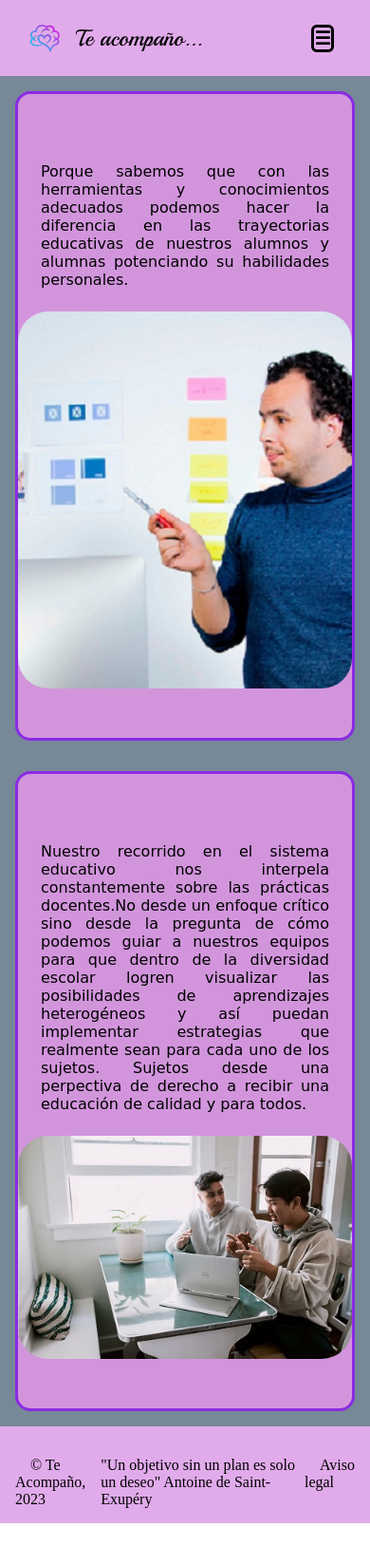
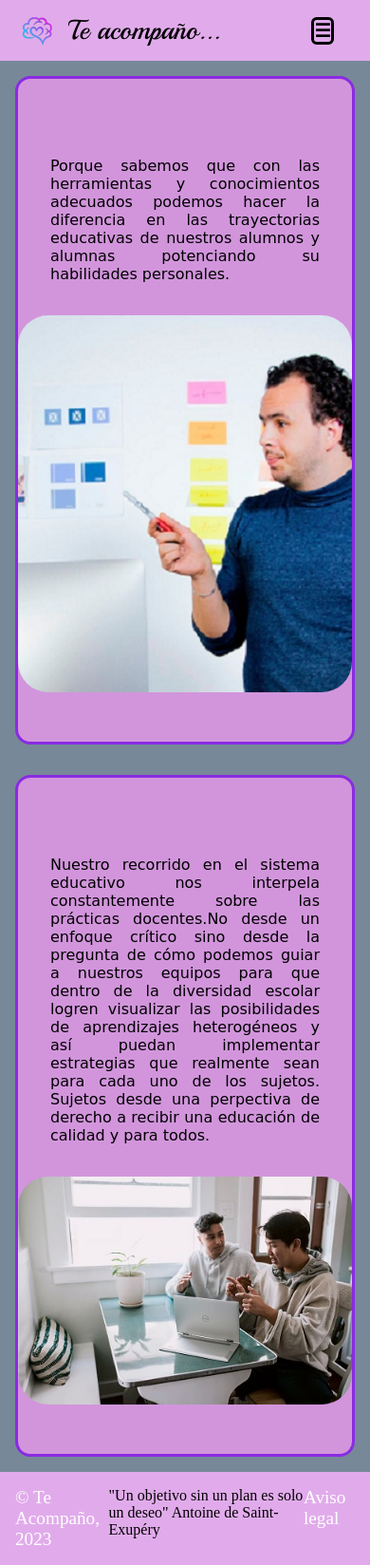
Before and after one commit to adpastore/Te_Acompanio, a plain HTML site: page d_grid.html in a window 390 px wide. Shown: the whole page at 95% size. Before the commit the page ends 1604 px from the top, so only its background shows below. Drawn offline with Linux system fonts and the light colour scheme.

Commit message:
maquetado responsivo header y main

```diff
--- a/d_grid.css
+++ b/d_grid.css
@@ -40,7 +40,7 @@
 
     /*Color barra desplazamiento*/
 
-    --color-barralateral:grey;
+    --color-barralateral:rgba(128, 128, 128, 0.404);
 
     /*Color Boton */
 
@@ -57,11 +57,24 @@
     color: var(--color-texto);
     margin: 0;
 } */
+.contenedor {
+    background-color: var(--color-barra);
+    color: var(--color-texto);
+    display: flex;
+    justify-content: space-between;
+    align-items: center;
+    padding: 1em;
+
+
+}
 a {
+    font-size: 1.2em;
     color: var(--color-texto);
     text-decoration: none;
-    padding: 1em;
+    margin-right: .5em;
+
 }
+
 a.actual {
     font-weight: bold;
 }
@@ -86,21 +99,13 @@ header {
 }
 .logo p {
     font-family: 'Playball', cursive;
-    font-size: 1.5em;
+    font-size: 1.8em;
 }
 
-.contenedor {
-    background-color: var(--color-barra);
-    color: var(--color-texto);
-    display: flex;
-    justify-content: space-between;
-    align-items: center;
 
-
-}
 header ul, footer ul, #nosotros ul {
     list-style-type: none;
-    margin: o;
+    margin: 0;
     padding: 0;
 }
 header ul, footer ul {
@@ -109,7 +114,7 @@ header ul, footer ul {
 }
 header ul {
     font-size: .9em;
-    margin-right: 5px;
+    margin-right: .1em;
 }
 
 
@@ -123,6 +128,9 @@ main {
     z-index: 555;
 }
 main .cont1 {
+    display: flex;
+    flex-direction: column;
+    align-items: center;
     border-color: blueviolet;
     border-style: solid;/*sacar par no ver los bordes*/
     border-radius: 1em;
@@ -134,6 +142,9 @@ main .cont1 {
 
 }
 main .cont2 {
+    display: flex;
+    flex-direction: column;
+    align-items: center;
     border-color: blueviolet;
     border-style: solid;/*sacar par no ver los bordes*/
     border-radius: 1em;
@@ -143,28 +154,28 @@ main .cont2 {
     z-index: 9998;
 }
 .profesor {
+    /* display:inline-block; */
     height: 20em;
     /* padding-top: 2em;
     padding-left: 3rem; */
     border-radius: 2em;
     max-width: 100%;
-    height: auto;
+    /* height: auto; */
 }
 .alumno {
+    /* display: flex; */
     height: 15em;
     /* padding-top: 2em;
     padding-left: 3rem; */
     border-radius: 2em;
     max-width: 100%;
-    height: auto;
-    align-content:
 
 }
 .main p {
     font-family: cursive;
     font-size: 16;
     border: 1px ;
-    pading:10px;
+    padding:10px;
     text-align: justify;
     margin: 1.5em;
 }
@@ -205,6 +216,8 @@ footer ul {
 #menu, #menu-check {
     display: none;
 }
+@media (min-width: 320px) {
+
 
 @media only screen and (max-width: 600px) {
     #menu-check:not(:checked) ~ nav {
@@ -227,7 +240,7 @@ footer ul {
         border-radius: .3em;
         position:absolute;
         right: 2em;
-        z-index: 9999;
+        z-index: 999999;
     }
     #menu:hover {
         color : var(--color-let-nav);
@@ -249,26 +262,41 @@ footer ul {
         top: 0;
         right: 0;
         height: 100%;
+        width: 25%;
         background-color: var(--color-barralateral);
-        padding-top: .5em;
+        padding-top: 2.5em;
         padding-right: 1.5em;
-        opacity: 0.8;
-        color:var(--color-let-nav)
+        opacity: 1;
+        color:var(--color-let-nav);
+        z-index: 9999;
     }
-    header div.contenedor nav ul a {
+    .contenedor {
+        padding: .5em;;
+    }
+    header div.contenedor nav ul li {
         color:var(--color-let-nav);
         background: none;
     }
     header div.contenedor nav ul, header div.contenedor nav ul li {
         display: block;
-        text-align: right;
-        margin-top: 1em;
+        text-align: left;
+        margin-top: .6em;
 
+    }
+    a {
+        font-size: 1.2em;
+        color: var(--color-let-nav);
+        text-decoration: none;
+        margin-right: .5em;
+
+    }
+    a.actual {
+        color: black;
     }
     .main {
         grid-template-columns: 1fr;
         cont1, .cont2 {
-        display: flex;
+        display:block;
         flex-direction: column;
         justify-content: center; /* Centra horizontalmente el contenido de la columna */
         align-items: center; /* Centra verticalmente el contenido de la columna */
@@ -303,3 +331,4 @@ footer ul {
         height: auto; /* Ajusta automáticamente la altura para mantener la proporción */
       }
     }
+}
--- a/d_grid.html
+++ b/d_grid.html
@@ -16,11 +16,12 @@
         <header class="header">
 
             <div class="contenedor">
-                    <a href="#" class="logo">
+                    <div class="logo">
+                    <!-- <a href="#" class="logo"> -->
                         <img src="/Te_Acompanio/imagenes1/Logo.png" alt="Logo Te Acompaño" class="src">
                         <p>Te acompaño...</p>
-                    </a>
-
+                    <!-- </a> -->
+                    </div>
                 <input type="checkbox" id="menu-check">
                 <label id="menu" for="menu-check">
                         <span id="menu-abrir">&#9776;</span>
```
